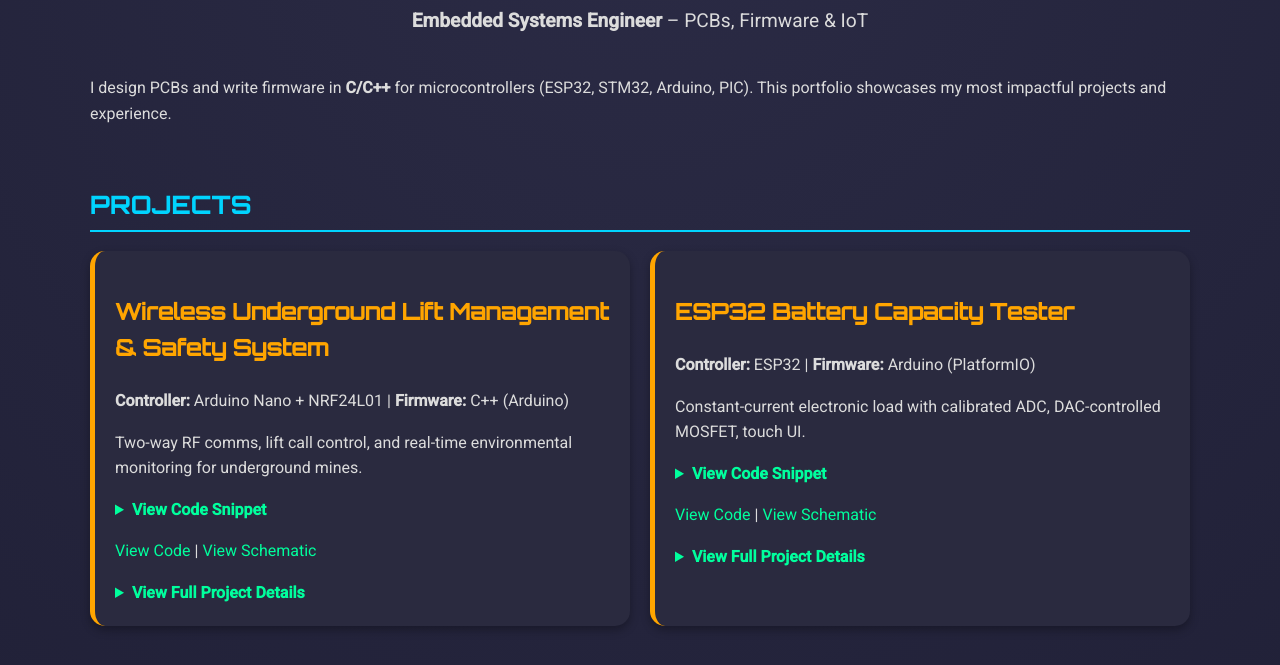
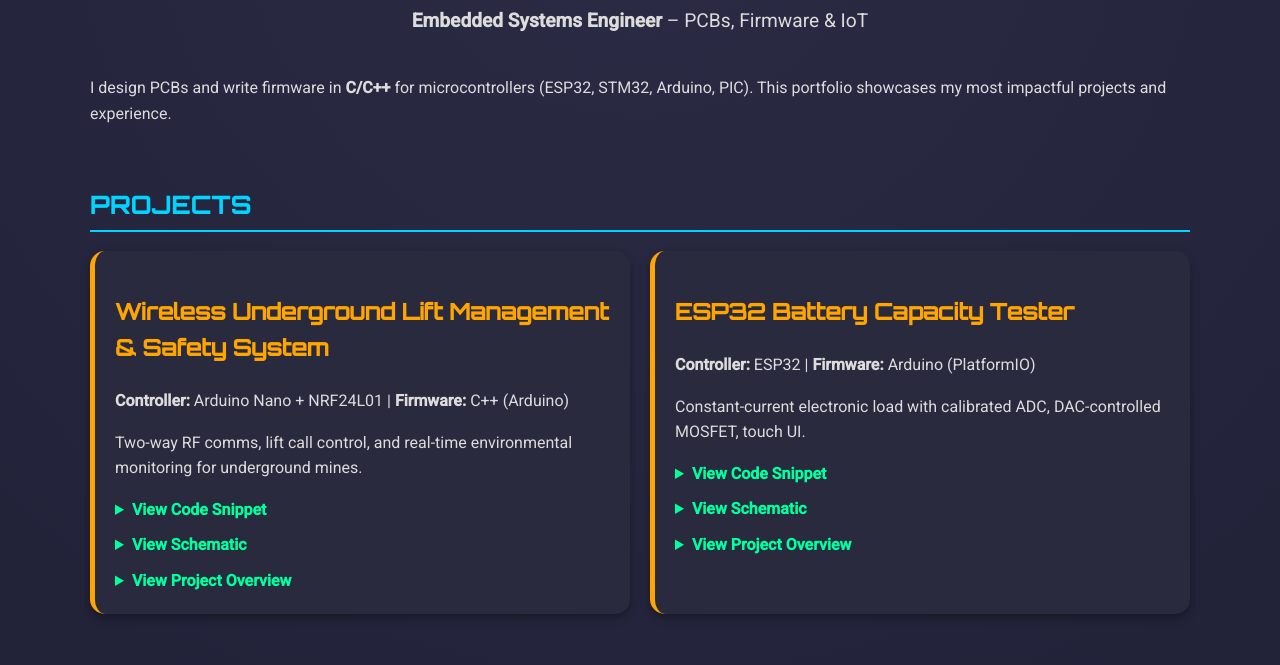
Before and after one commit to tavestaves/panenyashateverah.github.io, a plain HTML site: page index.html in a window 1280 px wide. Shown: the part 135-800 px from the top of the page. Drawn offline with Linux system fonts and the light colour scheme.

Commit message:
Update index.html

```diff
--- a/index.html
+++ b/index.html
@@ -191,9 +191,14 @@ bool readEvent(LiftMsg &msg){
   if(!radio.available()) return false; radio.read(&msg, sizeof(msg)); return true;
 }</code></pre>
       </details>
-      <p><a href="#">View Code</a> | <a href="#">View Schematic</a></p>
       <details>
-        <summary>View Full Project Details</summary>
+        <summary>View Schematic</summary>
+        <div class="project-details">
+          <p>Schematic placeholder. Add an image or link here, e.g. <a href="#">Open schematic</a>.</p>
+        </div>
+      </details>
+      <details>
+        <summary>View Project Overview</summary>
         <div class="project-details">
           <h4>Abstract</h4>
           <p>The system delivers robust underground communication and safety by wirelessly linking miners to the control room. Features include two‑way messaging, lift call/dispatch, and continuous sensing of temperature, humidity, and gas levels for rapid response in emergencies and improved operational throughput.</p>
@@ -388,9 +393,14 @@ void loop()
   }
 }</code></pre>
       </details>
-      <p><a href="#">View Code</a> | <a href="#">View Schematic</a></p>
       <details>
-        <summary>View Full Project Details</summary>
+        <summary>View Schematic</summary>
+        <div class="project-details">
+          <p>Schematic placeholder. Add an image or link here, e.g. <a href="#">Open schematic</a>.</p>
+        </div>
+      </details>
+      <details>
+        <summary>View Project Overview</summary>
         <div class="project-details">
           <h4>Project Explanation</h4>
           <p>A constant-current electronic load discharges a cell while the ESP32 logs voltage via a calibrated ADC. DAC1 biases an LM358 that drives a logic-level N-MOSFET; current is sensed across a 1&nbsp;Ω shunt and kept roughly constant by the op-amp loop. A resistor divider (R1=10&nbsp;kΩ, R2=10&nbsp;kΩ) scales the battery voltage to the ADC input. Touch input is used as a single-button UI to start/stop and request reset.</p>
```
